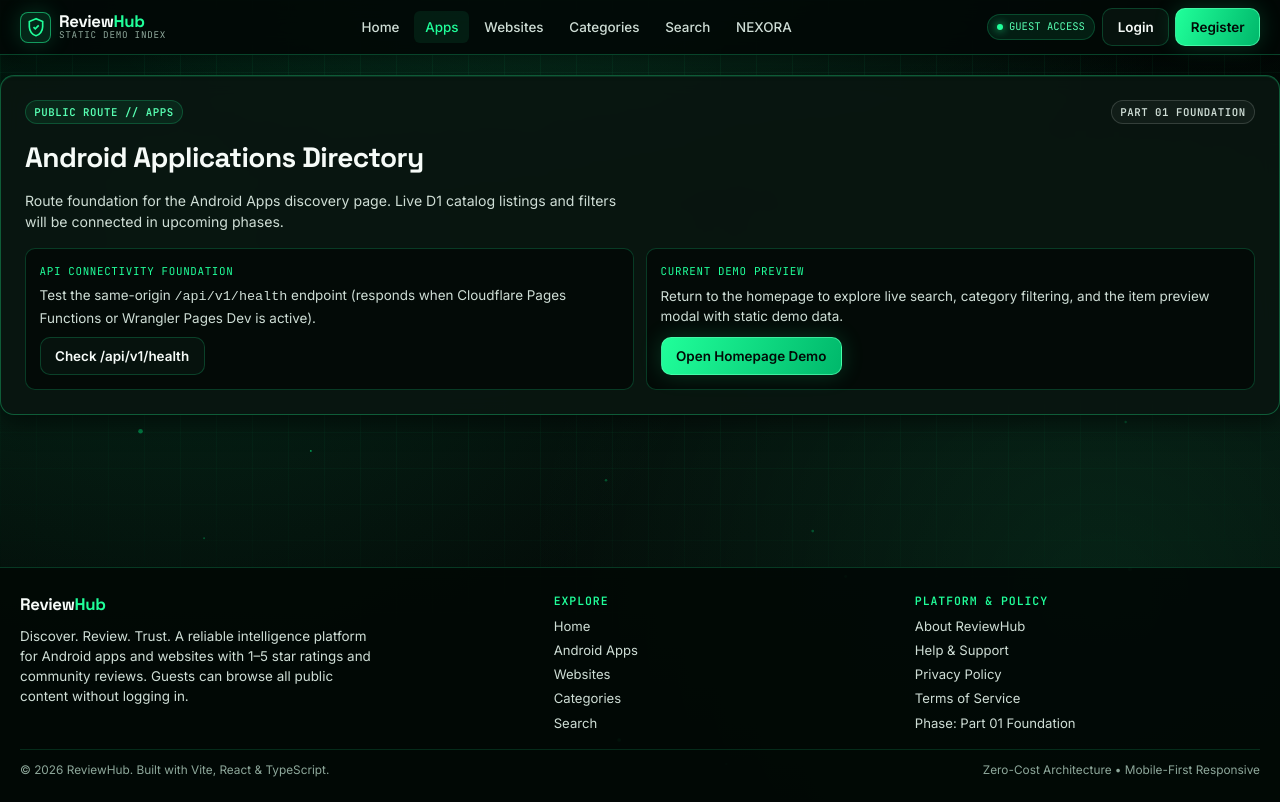
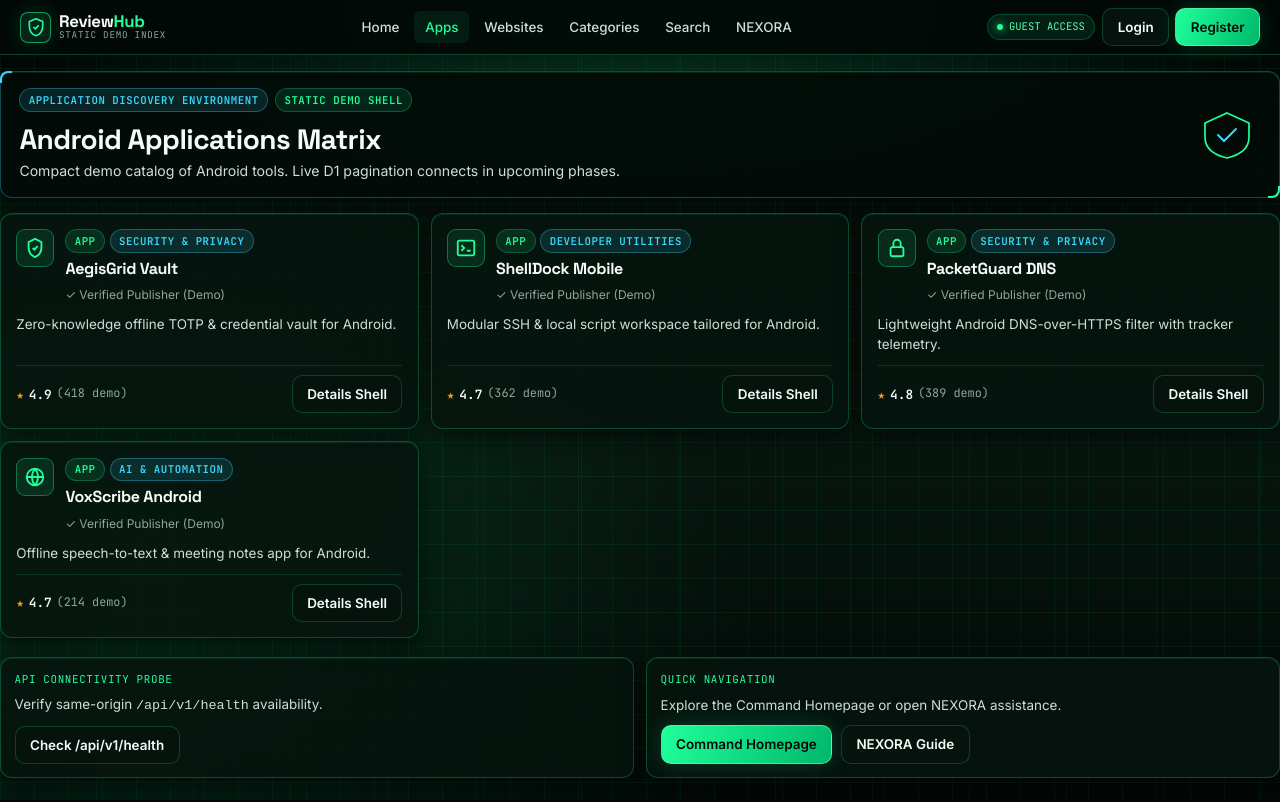
Before and after one commit to tuhin118/ReviewHub, a React (Vite) app: page /apps in a window 1280 px wide. Shown: the top 802 px of the page. Built offline with nearby package versions, Linux system fonts and the light colour scheme.

Commit message:
Refactor FoundationRoutePage with new metadata structure

```diff
--- a/src/pages/FoundationRoutePage.tsx
+++ b/src/pages/FoundationRoutePage.tsx
@@ -1,7 +1,10 @@
-import { useState } from 'react';
+import { useMemo, useState } from 'react';
 import { Link, useParams } from 'react-router-dom';
 import { Footer } from '../components/Footer';
+import { ItemIcon } from '../components/ItemIcon';
 import { Navbar } from '../components/Navbar';
+import { EnvBackdrop, type EnvVariant } from '../components/scifi/EnvBackdrop';
+import { DEMO_CATALOG_ITEMS, DEMO_CATEGORIES } from '../data/homepageDemoData';
 import { ApiClientError, apiRequest } from '../lib/apiClient';
 import type { HealthCheckData } from '../types/api';
 
@@ -21,86 +24,131 @@ interface FoundationRoutePageProps {
   mode: FoundationMode;
 }
 
-const ROUTE_CONTENT: Record<FoundationMode, { badge: string; title: string; description: string }> = {
+const MODE_META: Record<
+  FoundationMode,
+  { variant: EnvVariant; badge: string; title: string; subtitle: string }
+> = {
   apps: {
-    badge: 'PUBLIC ROUTE // APPS',
-    title: 'Android Applications Directory',
-    description:
-      'Route foundation for the Android Apps discovery page. Live D1 catalog listings and filters will be connected in upcoming phases.',
+    variant: 'apps',
+    badge: 'APPLICATION DISCOVERY ENVIRONMENT',
+    title: 'Android Applications Matrix',
+    subtitle: 'Compact demo catalog of Android tools. Live D1 pagination connects in upcoming phases.',
   },
   websites: {
-    badge: 'PUBLIC ROUTE // WEBSITES',
-    title: 'Websites Directory',
-    description:
-      'Route foundation for the Websites discovery page. Approved website listings and filters will be connected in upcoming phases.',
+    variant: 'websites',
+    badge: 'DIGITAL WEB EXPLORATION ENVIRONMENT',
+    title: 'Web Platforms Matrix',
+    subtitle: 'Compact demo catalog of web utilities and security inspectors.',
   },
   categories: {
-    badge: 'PUBLIC ROUTE // CATEGORIES',
-    title: 'Taxonomy & Categories',
-    description:
-      'Foundation route for category and subcategory discovery. Live demo category filtering is currently available on the Homepage.',
+    variant: 'categories',
+    badge: 'HOLOGRAPHIC DATA CLASSIFICATION',
+    title: 'Taxonomy Classification Grid',
+    subtitle: 'Structured app and website sectors (Static Demo Taxonomy).',
   },
   search: {
-    badge: 'PUBLIC ROUTE // SEARCH',
-    title: 'Intelligence Search',
-    description:
-      'Global search route foundation. Live search over static demo data is currently active on the Homepage search bar.',
+    variant: 'search',
+    badge: 'FUTURISTIC SCANNING ENVIRONMENT',
+    title: 'Intelligence Search Scanner',
+    subtitle: 'Scan static demo apps, websites, categories, and verified publisher labels.',
   },
   'listing-detail': {
-    badge: 'PUBLIC ROUTE // LISTING DETAILS',
-    title: 'Listing Details Foundation',
-    description:
-      'Foundation route for displaying full app/website details, average rating distribution, and approved user reviews.',
+    variant: 'listing-detail',
+    badge: 'LISTING BLUEPRINT VIEW',
+    title: 'Listing Details Shell',
+    subtitle: 'Compact layout for full product intelligence, rating distribution, and approved reviews.',
   },
   'public-profile': {
-    badge: 'PUBLIC ROUTE // USER PROFILE',
-    title: 'Public User Profile Foundation',
-    description:
-      'Foundation route for displaying a user public profile and contributions with privacy controls.',
+    variant: 'public-profile',
+    badge: 'PUBLIC IDENTITY MATRIX',
+    title: 'User Public Profile Shell',
+    subtitle: 'Displays user-approved public bio, joined telemetry, and public contributions.',
   },
   about: {
-    badge: 'INFO // ABOUT',
+    variant: 'info',
+    badge: 'SYSTEM DOSSIER // ABOUT',
     title: 'About ReviewHub',
-    description:
-      'ReviewHub — Discover. Review. Trust. A free-tier-first platform for trusted app and website intelligence.',
+    subtitle: 'Discover. Review. Trust. Zero-cost free-tier-first intelligence platform.',
   },
   support: {
-    badge: 'INFO // SUPPORT',
-    title: 'Help & Support Center',
-    description:
-      'Foundation route for user assistance and support ticket workflows (to be connected with the backend in upcoming phases).',
+    variant: 'info',
+    badge: 'HELP & SUPPORT NODE',
+    title: 'Support Command Center',
+    subtitle: 'Submit support inquiries or escalate unresolved NEXORA troubleshooting.',
   },
   privacy: {
-    badge: 'LEGAL // PRIVACY',
+    variant: 'info',
+    badge: 'PRIVACY PROTOCOL',
     title: 'Privacy Policy',
-    description:
-      'Foundation route for ReviewHub user privacy protections, cookie policy, and data handling practices.',
+    subtitle: 'Zero covert fingerprinting, HttpOnly session security, and strict secret redaction.',
   },
   terms: {
-    badge: 'LEGAL // TERMS',
+    variant: 'info',
+    badge: 'GOVERNANCE // TERMS',
     title: 'Terms of Service',
-    description:
-      'Foundation route for ReviewHub terms of service, review standards, and content moderation policies.',
+    subtitle: 'Moderation standards, publisher verification policies, and community guidelines.',
   },
 };
 
+function ModeEmblem({ mode }: { mode: FoundationMode }) {
+  if (mode === 'search') {
+    return (
+      <svg className="env-svg-emblem" viewBox="0 0 64 56" fill="none" aria-hidden="true">
+        <circle cx="28" cy="26" r="16" stroke="currentColor" strokeWidth="1.8" strokeDasharray="4 3" />
+        <circle cx="28" cy="26" r="8" stroke="#38d9ff" strokeWidth="1.5" />
+        <path d="M40 38L54 50" stroke="currentColor" strokeWidth="2.4" strokeLinecap="round" />
+      </svg>
+    );
+  }
+  if (mode === 'categories') {
+    return (
+      <svg className="env-svg-emblem" viewBox="0 0 64 56" fill="none" aria-hidden="true">
+        <rect x="6" y="6" width="22" height="18" rx="4" stroke="currentColor" strokeWidth="1.6" />
+        <rect x="36" y="6" width="22" height="18" rx="4" stroke="#38d9ff" strokeWidth="1.6" />
+        <rect x="21" y="32" width="22" height="18" rx="4" stroke="currentColor" strokeWidth="1.6" />
+        <path d="M17 24v4h30v-4M32 28v4" stroke="#38d9ff" strokeWidth="1.4" />
+      </svg>
+    );
+  }
+  return (
+    <svg className="env-svg-emblem" viewBox="0 0 64 56" fill="none" aria-hidden="true">
+      <path d="M32 6L54 16v14c0 11-9 18-22 21C19 48 10 41 10 30V16L32 6Z" stroke="currentColor" strokeWidth="1.7" />
+      <path d="M23 28l6 6 12-12" stroke="#38d9ff" strokeWidth="2" strokeLinecap="round" />
+    </svg>
+  );
+}
+
 export default function FoundationRoutePage({ mode }: FoundationRoutePageProps) {
   const params = useParams();
+  const [query, setQuery] = useState('');
   const [healthResult, setHealthResult] = useState<string | null>(null);
   const [healthLoading, setHealthLoading] = useState(false);
 
-  const info = ROUTE_CONTENT[mode];
+  const meta = MODE_META[mode];
+
+  const catalogItems = useMemo(() => {
+    if (mode === 'apps') return DEMO_CATALOG_ITEMS.filter((i) => i.type === 'app');
+    if (mode === 'websites') return DEMO_CATALOG_ITEMS.filter((i) => i.type === 'website');
+    if (mode === 'search') {
+      const q = query.trim().toLowerCase();
+      if (!q) return DEMO_CATALOG_ITEMS;
+      return DEMO_CATALOG_ITEMS.filter((i) =>
+        `${i.name} ${i.tagline} ${i.categoryLabel} ${i.publisherName}`.toLowerCase().includes(q),
+      );
+    }
+    return [];
+  }, [mode, query]);
 
   const handleCheckApiHealth = async () => {
     setHealthLoading(true);
     try {
       const res = await apiRequest<HealthCheckData>('/health');
-      setHealthResult(`API OK (${res.data.environment}) • Request ID: ${res.requestId}`);
+      setHealthResult(`API OK (${res.data.environment}) • ID: ${res.requestId}`);
     } catch (err) {
       if (err instanceof ApiClientError) {
         setHealthResult(`API Status [${err.code}]: ${err.message}`);
       } else {
-        setHealthResult('API endpoint is not running in static-only preview mode.');
+        setHealthResult('API endpoint is inactive in static-only preview mode.');
       }
     } finally {
       setHealthLoading(false);
@@ -109,19 +157,24 @@ export default function FoundationRoutePage({ mode }: FoundationRoutePageProps)
 
   return (
     <>
+      <EnvBackdrop variant={meta.variant} />
       <Navbar />
-      <main className="main-content container foundation-page">
-        <div className="glass-panel glass-panel--elevated foundation-card">
-          <div className="foundation-card__header">
-            <span className="cyber-badge">{info.badge}</span>
-            <span className="cyber-badge cyber-badge--muted">PART 01 FOUNDATION</span>
-          </div>
-
-          <h1 className="foundation-title">{info.title}</h1>
-          <p className="foundation-subtitle">{info.description}</p>
+      <main className="env-shell">
+        <div className="container env-page-wrap sci-reveal">
+          <header className="sci-panel hud-brackets env-hero-banner env-hero-banner--split">
+            <div>
+              <div style={{ display: 'flex', flexWrap: 'wrap', gap: '0.45rem', marginBottom: '0.4rem' }}>
+                <span className="hud-chip hud-chip--cyan">{meta.badge}</span>
+                <span className="hud-chip">STATIC DEMO SHELL</span>
+              </div>
+              <h1 className="foundation-title">{meta.title}</h1>
+              <p className="foundation-subtitle">{meta.subtitle}</p>
+            </div>
+            <ModeEmblem mode={mode} />
+          </header>
 
           {(params.slug || params.username) && (
-            <div className="foundation-box">
+            <div className="sci-panel foundation-box">
               <span className="foundation-box__label">Route Parameter</span>
               <span>
                 {params.slug ? `Listing Slug: ${params.slug}` : `Username: ${params.username}`}
@@ -129,12 +182,77 @@ export default function FoundationRoutePage({ mode }: FoundationRoutePageProps)
             </div>
           )}
 
-          <div className="foundation-grid">
-            <div className="foundation-box">
-              <span className="foundation-box__label">API Connectivity Foundation</span>
+          {mode === 'search' && (
+            <div className="sci-panel" style={{ padding: '0.85rem' }}>
+              <label htmlFor="env-search-input" className="sr-only">
+                Search demo apps and websites
+              </label>
+              <input
+                id="env-search-input"
+                type="search"
+                className="sci-input"
+                value={query}
+                onChange={(e) => setQuery(e.target.value)}
+                placeholder="Scan demo catalog by name, category, or publisher..."
+              />
+            </div>
+          )}
+
+          {(mode === 'apps' || mode === 'websites' || mode === 'search') && (
+            <section className="env-compact-grid sci-stagger" aria-label="Compact Catalog Results">
+              {catalogItems.map((item) => (
+                <article key={item.id} className="sci-panel sci-panel--interactive item-card">
+                  <div className="item-card__header">
+                    <ItemIcon glyph={item.iconGlyph} />
+                    <div className="item-card__meta">
+                      <div className="item-card__badges">
+                        <span className="hud-chip">{item.type === 'app' ? 'APP' : 'WEB'}</span>
+                        <span className="hud-chip hud-chip--cyan">{item.categoryLabel}</span>
+                      </div>
+                      <h2 className="item-card__title">{item.name}</h2>
+                      <span className="item-card__publisher">✓ Verified Publisher (Demo)</span>
+                    </div>
+                  </div>
+                  <p className="item-card__desc">{item.tagline}</p>
+                  <div className="item-card__footer">
+                    <span className="rating-pill">
+                      <span className="rating-star" aria-hidden="true">★</span>
+                      {item.rating.toFixed(1)}
+                      <span className="rating-count">({item.reviewCount} demo)</span>
+                    </span>
+                    <Link to={`/listings/${item.slug}`} className="btn btn-secondary">
+                      Details Shell
+                    </Link>
+                  </div>
+                </article>
+              ))}
+            </section>
+          )}
+
+          {mode === 'categories' && (
+            <section className="env-compact-grid sci-stagger" aria-label="Classification Sectors">
+              {DEMO_CATEGORIES.map((cat) => (
+                <article key={cat.id} className="sci-panel sci-panel--interactive category-card">
+                  <span className="category-card__head">
+                    <span className="category-card__code">{cat.code}</span>
+                    <span className="hud-chip hud-chip--cyan">SECTOR</span>
+                  </span>
+                  <h2 className="category-card__title">{cat.name}</h2>
+                  <p className="category-card__desc">{cat.description}</p>
+                  <span className="category-card__counts">
+                    <span>{cat.appCount} Demo Apps</span>
+                    <span>{cat.websiteCount} Demo Web</span>
+                  </span>
+                </article>
+              ))}
+            </section>
+          )}
+
+          <section className="foundation-grid">
+            <div className="sci-panel foundation-box">
+              <span className="foundation-box__label">API Connectivity Probe</span>
               <p className="section-desc">
-                Test the same-origin <code>/api/v1/health</code> endpoint (responds when Cloudflare
-                Pages Functions or Wrangler Pages Dev is active).
+                Verify same-origin <code>/api/v1/health</code> availability.
               </p>
               <div className="foundation-actions">
                 <button
@@ -143,7 +261,7 @@ export default function FoundationRoutePage({ mode }: FoundationRoutePageProps)
                   disabled={healthLoading}
                   onClick={handleCheckApiHealth}
                 >
-                  {healthLoading ? 'Checking...' : 'Check /api/v1/health'}
+                  {healthLoading ? 'Scanning...' : 'Check /api/v1/health'}
                 </button>
               </div>
               {healthResult && (
@@ -153,19 +271,21 @@ export default function FoundationRoutePage({ mode }: FoundationRoutePageProps)
               )}
             </div>
 
-            <div className="foundation-box">
-              <span className="foundation-box__label">Current Demo Preview</span>
+            <div className="sci-panel foundation-box">
+              <span className="foundation-box__label">Quick Navigation</span>
               <p className="section-desc">
-                Return to the homepage to explore live search, category filtering, and the item
-                preview modal with static demo data.
+                Explore the Command Homepage or open NEXORA assistance.
               </p>
               <div className="foundation-actions">
                 <Link to="/" className="btn btn-primary">
-                  Open Homepage Demo
+                  Command Homepage
+                </Link>
+                <Link to="/nexora" className="btn btn-secondary">
+                  NEXORA Guide
                 </Link>
               </div>
             </div>
-          </div>
+          </section>
         </div>
       </main>
       <Footer />
```
